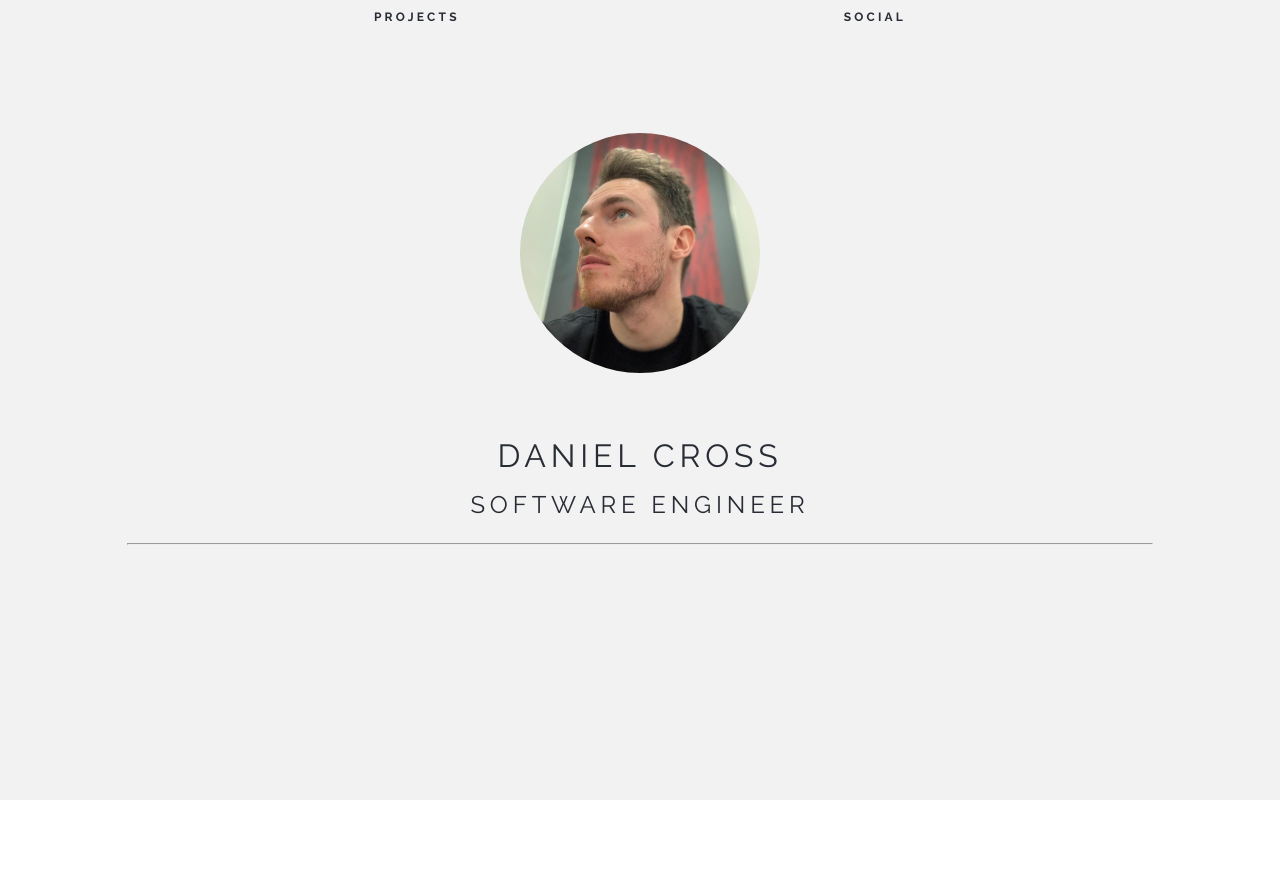
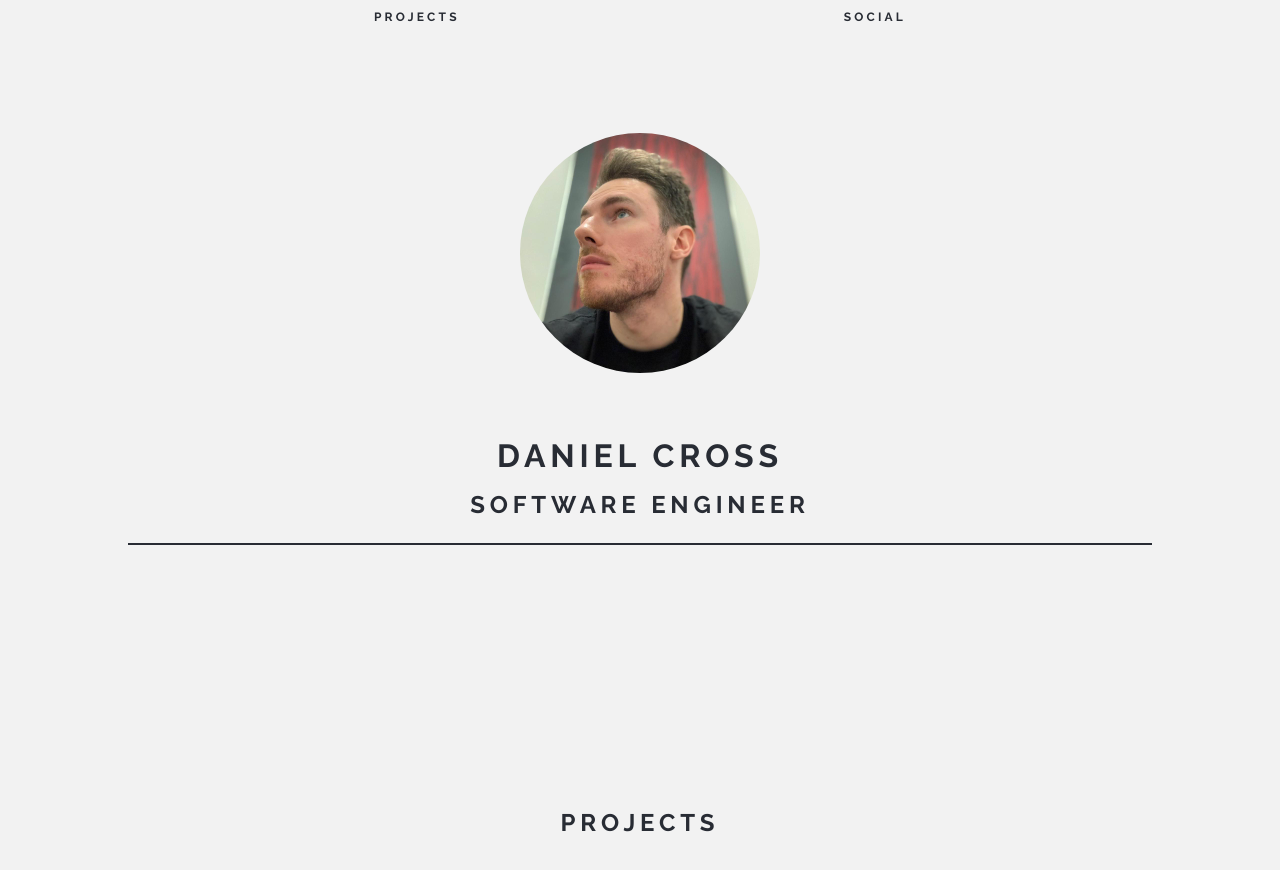
Before and after one commit to Daniel-Cross/portfoliov3, a React (Create React App) app: page / in a window 1280 px wide. Shown: the top 870 px of the page. Built offline with nearby package versions, Linux system fonts and the light colour scheme.

Commit message:
projects component added

```diff
--- a/src/App.js
+++ b/src/App.js
@@ -1,10 +1,12 @@
 import React from "react";
 import Header from "./components/Header";
+import Projects from "./components/Projects";
 
 function App() {
   return (
     <>
       <Header />
+      <Projects />
     </>
   );
 }
--- a/src/components/Header.js
+++ b/src/components/Header.js
@@ -2,10 +2,11 @@ import React from "react";
 import Navbar from "./Navbar";
 import styled from "styled-components";
 import headshot from "../assets/headshot.jpg";
+import { Title, Subtitle } from "../constants/Theme";
 
 const HeaderContainer = styled.div`
-  background: #f2f2f2;
   height: 100vh;
+  background: transparent;
 `;
 
 const LogoContainer = styled.span`
@@ -17,24 +18,11 @@ const LogoContainer = styled.span`
   padding: 6rem 0 1rem 0;
 `;
 
-const HeroName = styled.h1`
-  padding: 4rem 1rem 0.5rem 1rem;
-  margin: 0;
-  font-weight: 400;
-  font-size: 2rem;
-  letter-spacing: 0.3rem;
-`;
-
-const HeroSub = styled.h2`
-  padding: 0.5rem 1rem 1rem 1rem;
-  margin: 0;
-  font-weight: 400;
-  font-size: 1.5rem;
-  letter-spacing: 0.3rem;
-`;
-
 const HeroDivide = styled.hr`
   width: 80%;
+  height: 2px;
+  border: 0;
+  background-color: #282c34;
 `;
 
 const HeroImage = styled.img`
@@ -50,8 +38,8 @@ const Header = () => {
         <Navbar />
         <LogoContainer>
           <HeroImage src={headshot} />
-          <HeroName>DANIEL CROSS</HeroName>
-          <HeroSub>SOFTWARE ENGINEER</HeroSub>
+          <Title>DANIEL CROSS</Title>
+          <Subtitle>SOFTWARE ENGINEER</Subtitle>
           <HeroDivide />
         </LogoContainer>
       </HeaderContainer>
--- /dev/null
+++ b/src/components/Projects.js
@@ -0,0 +1,20 @@
+import React from "react";
+import styled from "styled-components";
+import { Subtitle } from "../constants/Theme";
+
+const ProjectsContainer = styled.div`
+display: flex;
+flex-direction: column;
+justify-content: space-evenly;
+align-content; center;
+`;
+
+const Projects = () => {
+  return (
+    <ProjectsContainer>
+      <Subtitle>PROJECTS</Subtitle>
+    </ProjectsContainer>
+  );
+};
+
+export default Projects;
--- a/src/constants/Theme.js
+++ b/src/constants/Theme.js
@@ -1,3 +1,5 @@
+import styled from "styled-components";
+
 const size = {
   xs: "0px",
   sm: "480px",
@@ -13,3 +15,20 @@ export const device = {
   laptop: `(min-width: ${size.lg})`,
   desktop: `(min-width: ${size.xl})`
 };
+
+export const Title = styled.h1`
+  padding: 4rem 1rem 0.5rem 1rem;
+  margin: 0;
+  font-weight: 800;
+  font-size: 2rem;
+  letter-spacing: 0.3rem;
+`;
+
+export const Subtitle = styled.h2`
+  padding: 0.5rem 1rem 1rem 1rem;
+  margin: 0;
+  text-align: center;
+  font-weight: 800;
+  font-size: 1.5rem;
+  letter-spacing: 0.3rem;
+`;
--- a/src/index.css
+++ b/src/index.css
@@ -6,4 +6,5 @@ html {
   -moz-osx-font-smoothing: grayscale;
   min-height: 100vh;
   color: #282c34;
+  background: #f2f2f2;
 }
```
